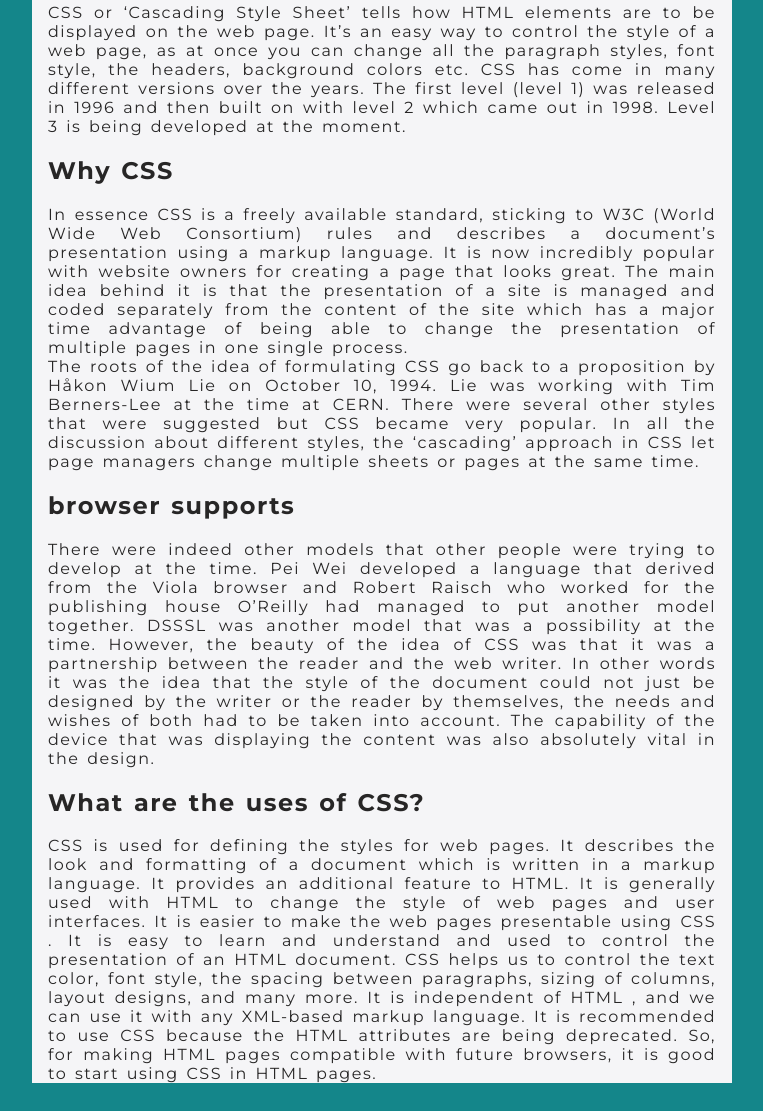
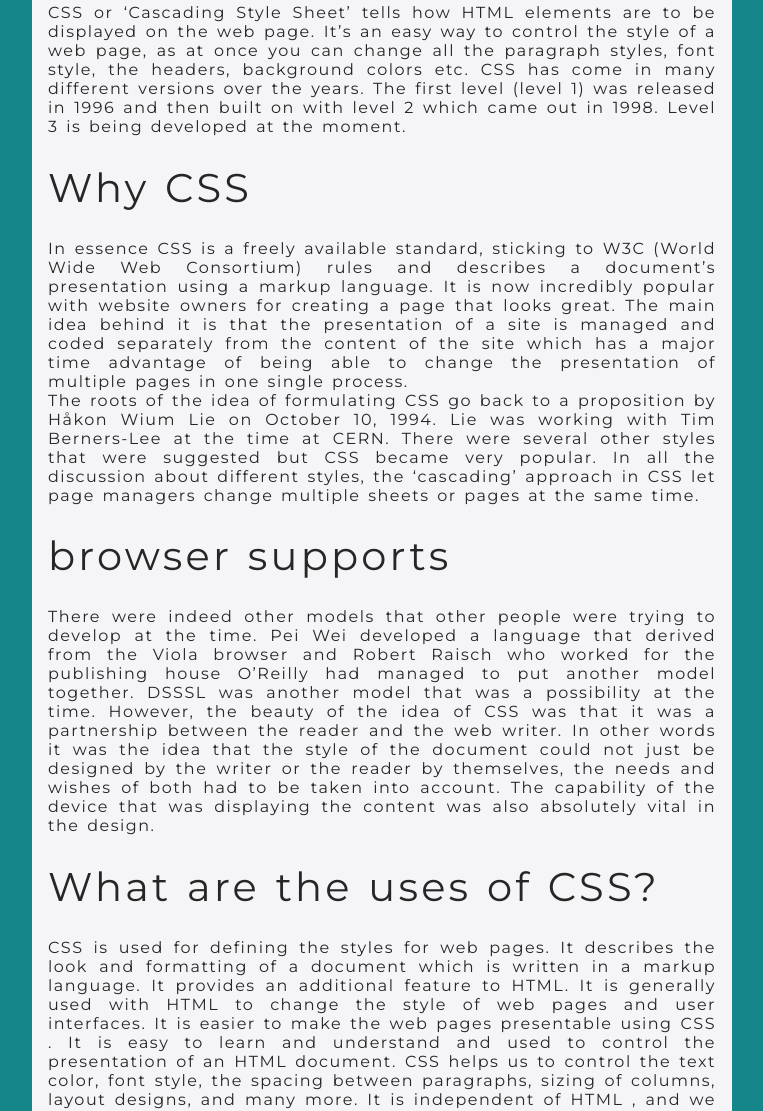
Before and after one commit to imshubhampatel/Bt-Hacktoberfest, a plain HTML site: page myblog.html in a window 1280 px wide. Shown: the part 253-1364 px from the top of the page, without its empty margins (258-1021 px from the left). Drawn offline with Linux system fonts and the light colour scheme.

Commit message:
minor changes

```diff
--- a/myblog.html
+++ b/myblog.html
@@ -20,13 +20,13 @@
     <hr>
     <p>CSS or ‘Cascading Style Sheet’ tells how HTML elements are to be displayed on the web page. It’s an easy way to control the style of a web page, as at once you can change all the paragraph styles, font style, the headers, background colors etc. CSS has come in many different versions over the years. The first level (level 1) was released in 1996 and then built on with level 2 which came out in 1998. Level 3 is being developed at the moment.
         <br>
-        <h2>Why CSS</h2>
+        <h1>Why CSS</h1>
         In essence CSS is a freely available standard, sticking to W3C (World Wide Web Consortium) rules and describes a document’s presentation using a markup language. It is now incredibly popular with website owners for creating a page that looks great. The main idea behind it is that the presentation of a site is managed and coded separately from the content of the site which has a major time advantage of being able to change the presentation of multiple pages in one single process. <br>
         The roots of the idea of formulating CSS go back to a proposition by Håkon Wium Lie on October 10, 1994. Lie was working with Tim Berners-Lee at the time at CERN. There were several other styles that were suggested but CSS became very popular. In all the discussion about different styles, the ‘cascading’ approach in CSS let page managers change multiple sheets or pages at the same time. <br>
-        <h2>browser supports</h2>
+        <h1>browser supports</h1>
         There were indeed other models that other people were trying to develop at the time. Pei Wei developed a language that derived from the Viola browser and Robert Raisch who worked for the publishing house O’Reilly had managed to put another model together. DSSSL was another model that was a possibility at the time. However, the beauty of the idea of CSS was that it was a partnership between the reader and the web writer. In other words it was the idea that the style of the document could not just be designed by the writer or the reader by themselves, the needs and wishes of both had to be taken into account. The capability of the device that was displaying the content was also absolutely vital in the design.
-   <h2>What are the uses of CSS?
-</h2>
+   <h1>What are the uses of CSS?
+</h1>
 <p>CSS is used for defining the styles for web pages. It describes the look and formatting of a document which is written in a markup language. It provides an additional feature to HTML. It is generally used with HTML to change the style of web pages and user interfaces.
 
     It is easier to make the web pages presentable using CSS
```
Also changed, not shown: blogfirst.html (+5 -1 lines).
